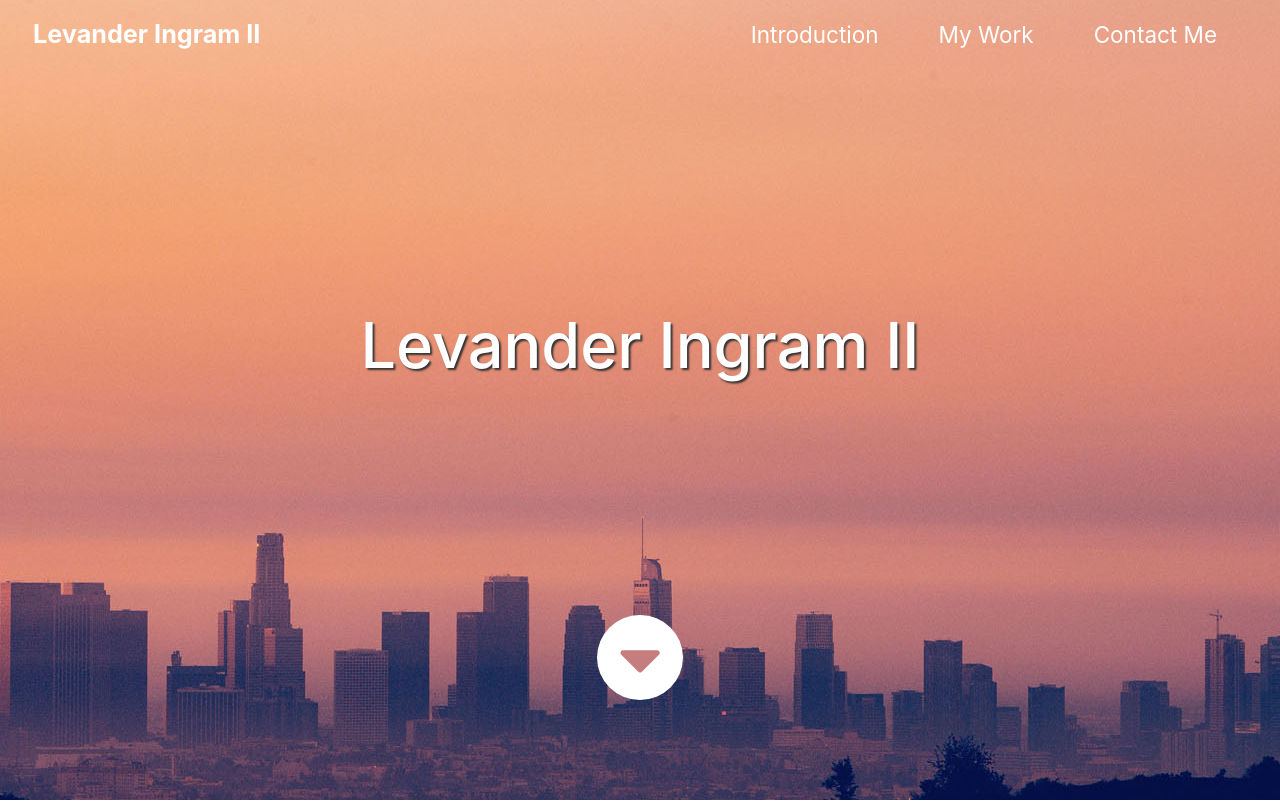
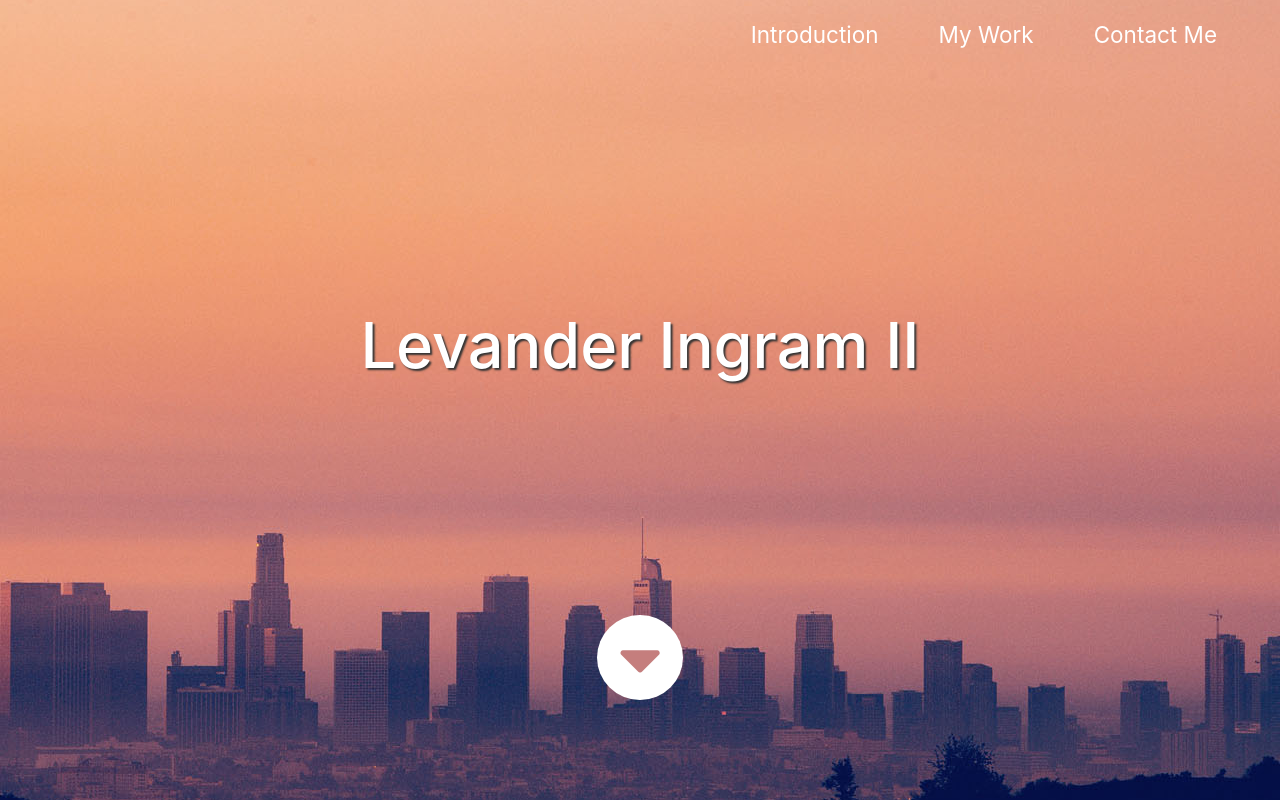
Before and after one commit to betterday2012/NetlifyPortfolio, a plain HTML site: page index.html in a window 1280 px wide. Shown: the top 802 px of the page. Drawn offline with Linux system fonts and the light colour scheme.

Commit message:
3rd update

```diff
--- a/index.html
+++ b/index.html
@@ -22,7 +22,7 @@
         <nav class="navbar navbar-expand-md tm-navbar" id="tmNav">
             <div class="container">
                 <div class="tm-next">
-                    <a href="#hero" class="navbar-brand">Levander Ingram II</a>
+                    <a href="#hero" class="navbar-brand"></a>
                 </div>
 
                 <button class="navbar-toggler" type="button" data-toggle="collapse" data-target="#navbarSupportedContent" aria-controls="navbarSupportedContent" aria-expanded="false" aria-label="Toggle navigation">
```
